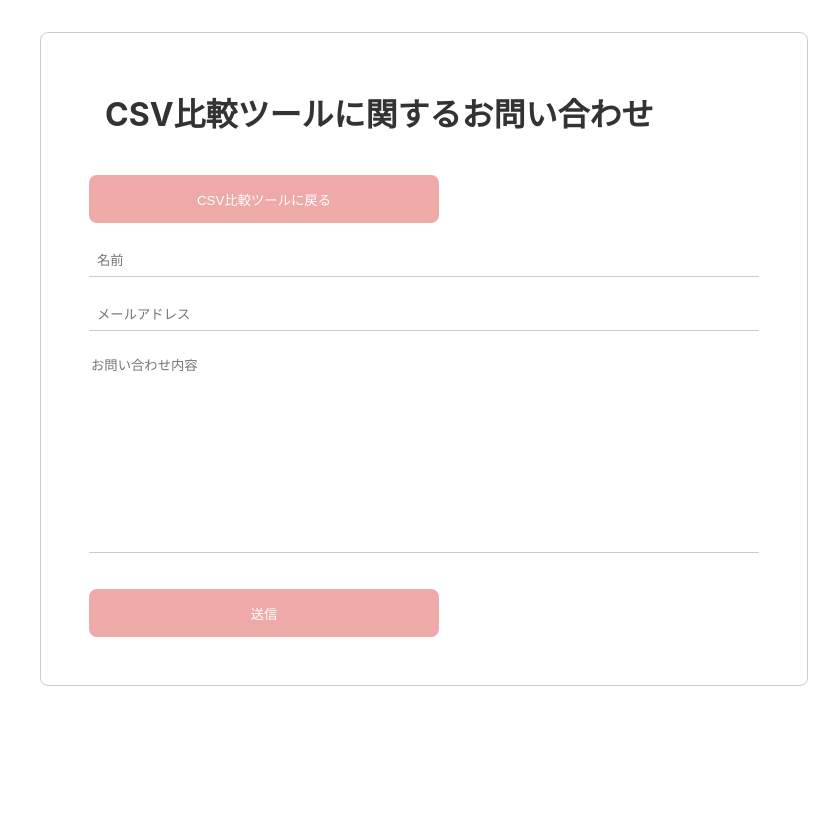
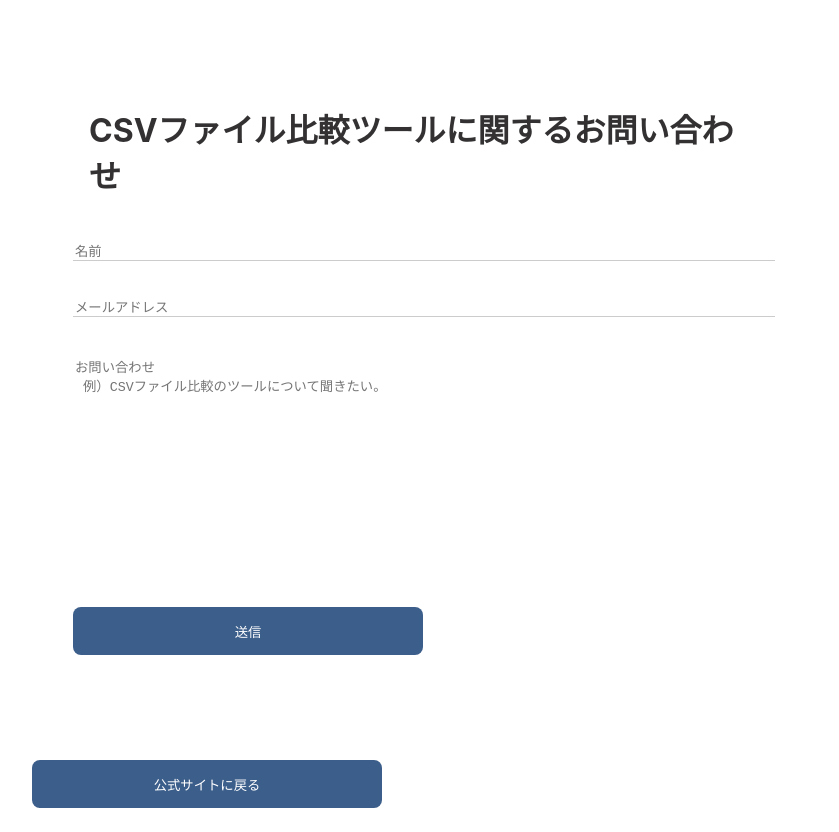
Before and after one commit to mitsu0428/csv-hikakun-prod, a Next.js app: page /csv/mail in a window 1280 px wide. Shown: the whole page, without its empty margins (216-1055 px from the left). Before the commit the page ends 800 px from the top, so only its background shows below. Built offline with nearby package versions, Linux system fonts and the light colour scheme.

Commit message:
fix: mailフォームの機能改善、スタイリング修正

```diff
--- a/src/pages/csv/mail.tsx
+++ b/src/pages/csv/mail.tsx
@@ -1,99 +1,157 @@
-/* eslint-disable react/react-in-jsx-scope */
-import { useState } from "react";
+import React from "react";
 import Link from "next/link";
 import styled from "styled-components";
+import router from "next/router";
+import { useToast } from "../../hooks/useToast";
 import SeoSettings from "../components/utils/SeoSettings";
-import Toast from "../components/elements/Toast";
 
 export default function Mail() {
-  const [name, setName] = useState("");
-  const [mail, setMail] = useState("");
-  const [message, setMessage] = useState("");
-  // 指定秒を待機する関数
-  const _sleep = (ms: number) =>
-    new Promise((resolve) => setTimeout(resolve, ms));
-  // メール送信関数
+  const [currentValues, setCurentValues] = React.useState({
+    name: "",
+    mail: "",
+    message: "",
+  });
+
+  const toast = useToast();
+
   const sendMail = async () => {
-    // 名前が入力されているか
-    if (name == "") {
-      alert("名前を入力してください！");
+    if (currentValues.name == "") {
+      toast({
+        text: "名前が入力されていません。",
+        type: "error",
+        isDisplay: true,
+      });
       return;
     }
-    // メールアドレスが入力されているかと正しいフォーマットか
-    if (mail == "") {
-      alert("メールアドレスを入力してください。");
-      return;
-    } else if (mail.indexOf("@") == -1) {
-      alert("有効なメールアドレスを入力してください。");
+
+    if (currentValues.mail == "") {
+      toast({
+        text: "メールアドレスが入力されていません。",
+        type: "error",
+        isDisplay: true,
+      });
       return;
     }
-    // 内容が入力されているか
-    if (message == "") {
-      alert("内容を入力してください。");
+
+    if (currentValues.mail.indexOf("@") == -1) {
+      toast({
+        text: "無効なメールアドレスです。",
+        type: "error",
+        isDisplay: true,
+      });
       return;
     }
-    await _sleep(1000);
-    alert("お問い合わせを送信しました。");
+
+    if (currentValues.message == "") {
+      toast({
+        text: "内容が入力されていません。",
+        type: "error",
+        isDisplay: true,
+      });
+      return;
+    }
+
     await fetch("/api/mail", {
       method: "POST",
       body: `\n
-      名前: ${name} \n
-      メールアドレス: ${mail} \n
-      お問い合わせ内容: ${message} `,
+      名前: ${currentValues.name} \n
+      メールアドレス: ${currentValues.mail} \n
+      お問い合わせ内容: \n${currentValues.message} `,
     });
-    // 値は保持されているのでリロードしてOK
-    location.reload();
+
+    setCurentValues({ name: "", mail: "", message: "" });
+    toast({
+      text: "お問い合わせを送信しました。",
+      type: "normal",
+      isDisplay: true,
+    });
   };
+
+  const hideToast = React.useCallback(() => {
+    toast({ text: "", type: "", isDisplay: false });
+  }, [toast]);
+
+  React.useEffect(() => {
+    const handleRouteChange = () => {
+      hideToast();
+    };
+
+    const handleBeforeUnload = () => {
+      hideToast();
+    };
+
+    window.addEventListener("beforeunload", handleBeforeUnload);
+    router.events.on("routeChangeStart", handleRouteChange);
+
+    return () => {
+      window.removeEventListener("beforeunload", handleBeforeUnload);
+      router.events.off("routeChangeStart", handleRouteChange);
+    };
+  }, [hideToast]);
 
   return (
     <BasicContainer>
       <SeoSettings
-        pageTitle={"CSVひかくんへのお問い合わせ"}
+        pageTitle={"CSVファイル比較ツールへのお問い合わせ"}
         pageDescription={
-          "こんなCSVファイルの差分比較の機能が欲しい!バグが出て利用できない!等、ご気軽にお問い合わせください。"
+          "こんなCSVファイルの比較の機能が欲しい！バグが出て利用できない！等、ご気軽にお問い合わせください。"
         }
-        pagePath={"https://hikakuchan.jp/mail"}
-        pageImg={"https://hikakuchan.jp/mail"}
+        pagePath={"https://hikakuchan.jp/excel/mail"}
+        pageImg={"https://hikakuchan.jp/excel/mail"}
         pageImgWidth={1280}
         pageImgHeight={960}
       />
       <ContactContainer>
         <BasicSubContainer>
-          <ContactSubTitle>CSV比較ツールに関するお問い合わせ</ContactSubTitle>
-          <BasicText>
-            <BasicButton>
-              <Link href={"/"}>
-                <a>CSV比較ツールに戻る</a>
-              </Link>
-            </BasicButton>
-          </BasicText>
+          <ContactSubTitle>
+            CSVファイル比較ツールに関するお問い合わせ
+          </ContactSubTitle>
         </BasicSubContainer>
         <BasicSubContainer>
           <BasicInputField
             type="text"
             placeholder="名前"
-            onChange={(e) => setName(e.target.value)}
+            value={currentValues.name ?? ""}
+            onChange={(e: { target: { value: any } }) => {
+              setCurentValues({ ...currentValues, name: e.target.value });
+            }}
           />
         </BasicSubContainer>
         <BasicSubContainer>
           <BasicInputField
             type="text"
             placeholder="メールアドレス"
-            onChange={(e) => setMail(e.target.value)}
+            value={currentValues.mail ?? ""}
+            onChange={(e: { target: { value: any } }) => {
+              setCurentValues({ ...currentValues, mail: e.target.value });
+            }}
           />
         </BasicSubContainer>
         <BasicSubContainer>
           <ContactTextArea
-            placeholder="お問い合わせ内容"
-            onChange={(e) => setMessage(e.target.value)}
+            placeholder="お問い合わせ&#13; 例）CSVファイル比較のツールについて聞きたい。"
+            value={currentValues.message ?? ""}
+            onChange={(e: { target: { value: any } }) => {
+              setCurentValues({ ...currentValues, message: e.target.value });
+            }}
           />
         </BasicSubContainer>
         <BasicSubContainer>
-          <BasicButton type="button" onClick={sendMail}>
+          <BasicButton
+            type="button"
+            onClick={() => {
+              sendMail();
+            }}
+          >
             送信
           </BasicButton>
         </BasicSubContainer>
       </ContactContainer>
+      <BasicText>
+        <BasicButton>
+          <Link href={"/"}>公式サイトに戻る</Link>
+        </BasicButton>
+      </BasicText>
     </BasicContainer>
   );
 }
@@ -102,7 +160,7 @@ const BasicContainer = styled.div`
   width: 100%;
   max-width: 800px;
   margin: 0 auto;
-  padding: 0 1rem;
+  padding: 8px;
 `;
 
 const BasicSubContainer = styled(BasicContainer)``;
@@ -112,7 +170,7 @@ const ContactContainer = styled.div`
   max-width: 800px;
   margin: 2rem auto;
   padding: 2rem;
-  border: 1px solid #ccc;
+  border: 1px solid #fff;
   border-radius: 8px;
 `;
 
@@ -121,27 +179,26 @@ const ContactSubTitle = styled.h2`
   padding: 1.5rem 1rem;
   margin: 0;
   font-size: 2rem;
-  color: #333;
+  color: #333132;
   font-weight: bold;
 `;
 
 const BasicText = styled.span`
   font-size: 1rem;
-  color: #333;
+  color: #fff;
 `;
 
 const BasicInputField = styled.input`
   width: 100%;
-  padding: 0.5rem;
   border: none;
   border-bottom: 1px solid #ccc;
   box-sizing: border-box;
   margin-top: 6px;
   margin-bottom: 16px;
-  background-color: transparent;
   transition: border-bottom-color 0.3s;
+  color: #fff;
   :focus {
-    border-bottom-color: #eea9a9;
+    border-bottom-color: #fff;
     outline: none;
   }
 `;
@@ -153,12 +210,13 @@ const ContactTextArea = styled.textarea`
   margin-bottom: 16px;
   box-sizing: border-box;
   border: none;
-  border-bottom: 1px solid #ccc;
+  border-bottom: 1px solid #fff;
   background-color: transparent;
   resize: none;
   transition: border-bottom-color 0.3s;
+  color: #fff;
   :focus {
-    border-bottom-color: #eea9a9;
+    border-bottom-color: #fff;
     outline: none;
   }
 `;
@@ -172,12 +230,12 @@ const BasicButton = styled.button`
   margin: 1rem 0;
   text-decoration: none;
   color: white;
-  background-color: #eea9a9;
+  background-color: #3c5e8b;
   border: none;
-  border-radius: 8px;
+  border-radius: 0.5rem;
   transition: 0.4s;
   cursor: pointer;
   :hover {
-    background-color: #cc5757;
+    background-color: #557ea7;
   }
 `;
--- a/src/pages/excel/mail.tsx
+++ b/src/pages/excel/mail.tsx
@@ -160,7 +160,7 @@ const BasicContainer = styled.div`
   width: 100%;
   max-width: 800px;
   margin: 0 auto;
-  padding: 16px;
+  padding: 8px;
 `;
 
 const BasicSubContainer = styled(BasicContainer)``;
--- a/src/pages/text/mail.tsx
+++ b/src/pages/text/mail.tsx
@@ -160,7 +160,7 @@ const BasicContainer = styled.div`
   width: 100%;
   max-width: 800px;
   margin: 0 auto;
-  padding: 16px;
+  padding: 8px;
 `;
 
 const BasicSubContainer = styled(BasicContainer)``;
```
